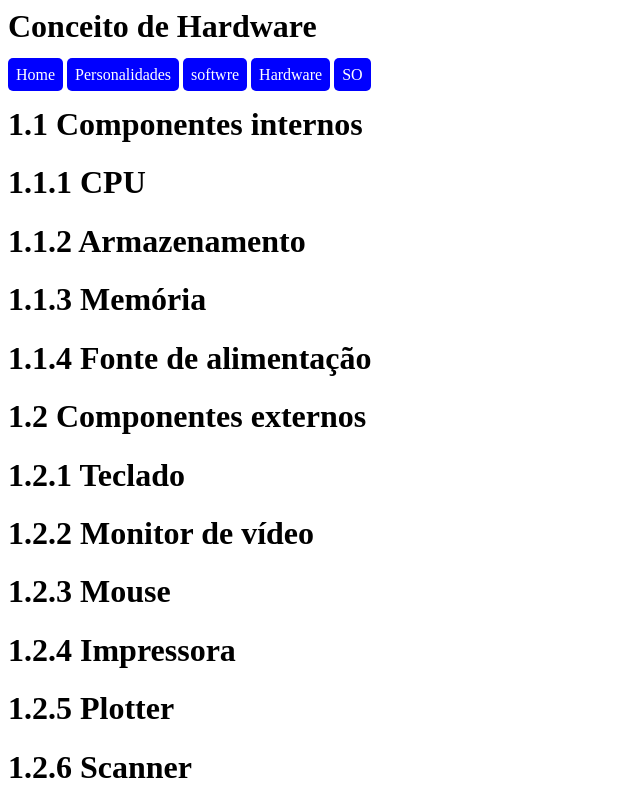
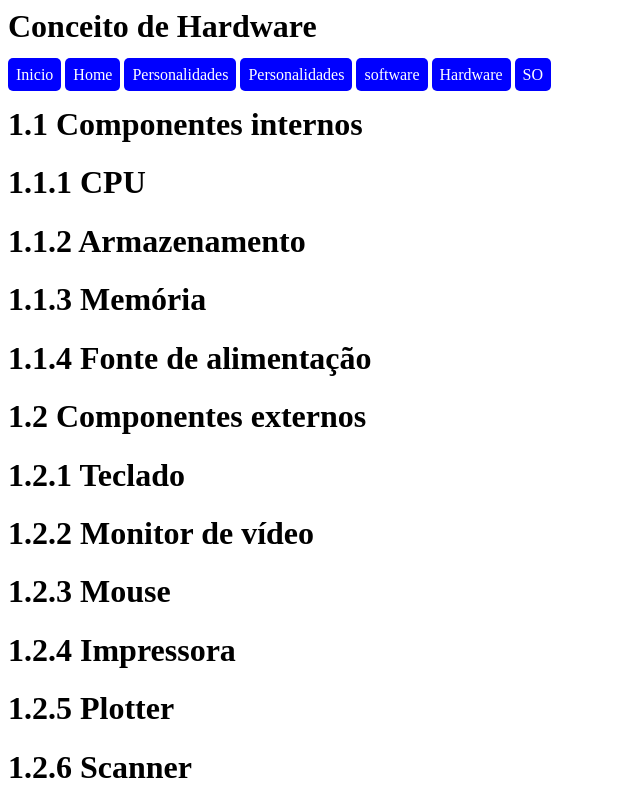
Before and after one commit to alineramosc/site, a plain HTML site: page hardware.html in a window 1280 px wide. Shown: the top 800 px of the page, without its empty margins (0-640 px from the left). Drawn offline with Linux system fonts and the light colour scheme.

Commit message:
Update hardware.html
sdfasdfasd

```diff
--- a/hardware.html
+++ b/hardware.html
@@ -25,9 +25,12 @@ margin-bottom:20px;
 
 <h1>Conceito de Hardware</h1>
     <div id="menu">
+
+    <a href="index.html">Inicio</a>
     <a href="home.html">Home</a>
     <a href="personalidades.html">Personalidades</a>
-<a href="softwares.html">softwre</a>
+    <a href="personalidades.html">Personalidades</a>
+    <a href="softwares.html">software</a>
     <a href="hardware.html">Hardware</a>
     <a href="so.html">SO</a>
     </div>
```
Lines whose indentation alone changed are shown as unchanged.
